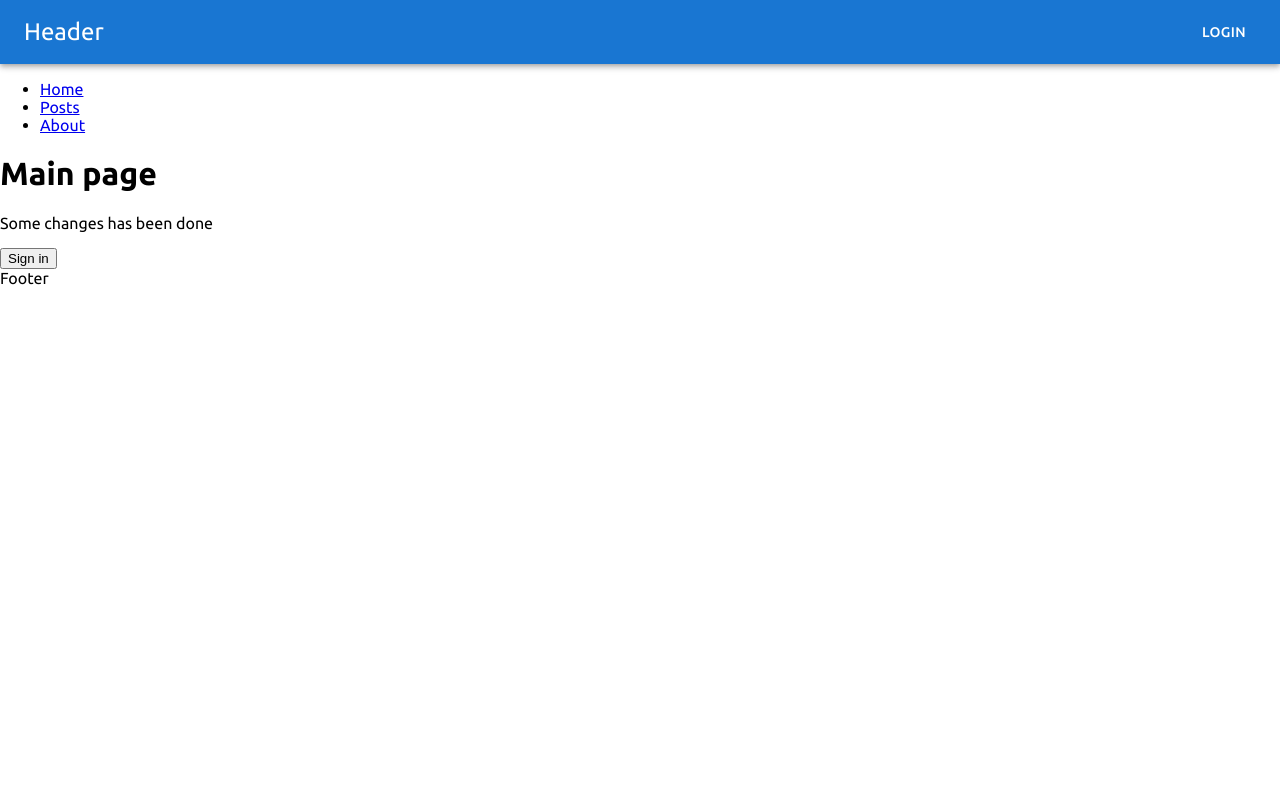
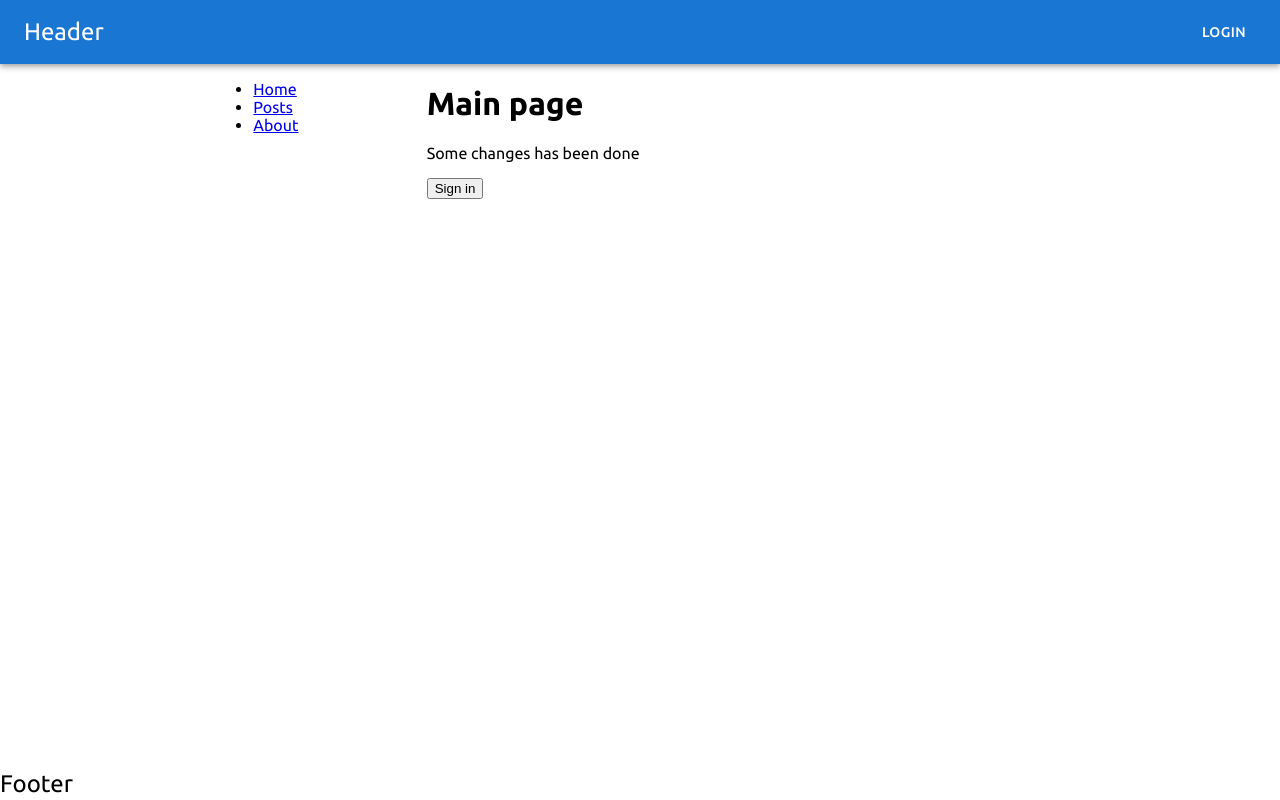
Before and after one commit to alehkonan/first-next-app, a Next.js app: page / in a window 1280 px wide. Built offline with nearby package versions, Linux system fonts and the light colour scheme; no server answers.

Commit message:
fix: layout

```diff
--- /dev/null
+++ b/layout/Footer/footer.module.css
@@ -0,0 +1,3 @@
+.footer {
+  background-color: var(--bg-color);
+}
--- /dev/null
+++ b/layout/Footer/index.tsx
@@ -0,0 +1,20 @@
+import React, { DetailedHTMLProps, FunctionComponent, HTMLAttributes } from 'react';
+import { Typography } from '@material-ui/core';
+import styles from './footer.module.css';
+import cn from 'classnames';
+
+interface FooterProps extends DetailedHTMLProps<HTMLAttributes<HTMLDivElement>, HTMLDivElement> { }
+
+export const Footer: FunctionComponent<FooterProps> = ({ className }) => {
+  return (
+    <footer className={cn(className, styles.footer)}>
+      <Typography
+        fontFamily="inherit"
+        variant="h5"
+        noWrap
+      >
+        Footer
+      </Typography>
+    </footer>
+  )
+}
--- a/layout/Header/index.tsx
+++ b/layout/Header/index.tsx
@@ -1,11 +1,13 @@
-import React, { FunctionComponent } from 'react';
+import React, { DetailedHTMLProps, FunctionComponent, HTMLAttributes } from 'react';
 import { AppBar, Button, IconButton, Toolbar, Typography } from '@material-ui/core';
 import { Box } from '@material-ui/system';
 import MenuIcon from '@material-ui/icons/Menu';
 
-export const Header: FunctionComponent = () => {
+interface HeaderProps extends DetailedHTMLProps<HTMLAttributes<HTMLDivElement>, HTMLDivElement> { }
+
+export const Header: FunctionComponent<HeaderProps> = ({ className }) => {
   return (
-    <Box sx={{ flexGrow: 1 }}>
+    <Box className={className} sx={{ flexGrow: 1 }}>
       <AppBar position="static">
         <Toolbar>
           <IconButton
--- a/layout/Navigation/index.tsx
+++ b/layout/Navigation/index.tsx
@@ -1,9 +1,11 @@
-import React, { FunctionComponent } from 'react';
+import React, { DetailedHTMLProps, FunctionComponent, HTMLAttributes } from 'react';
 import Link from 'next/link';
 
-export const Navigation: FunctionComponent = () => {
+interface NavProps extends DetailedHTMLProps<HTMLAttributes<HTMLElement>, HTMLElement> {}
+
+export const Navigation: FunctionComponent<NavProps> = ({ className }) => {
   return (
-    <nav>
+    <nav className={className}>
       <ul>
         <li>
           <Link href="/">Home</Link>
--- a/layout/index.tsx
+++ b/layout/index.tsx
@@ -1,14 +1,16 @@
 import React, { FunctionComponent } from 'react';
 import { Header } from './Header';
 import { Navigation } from './Navigation';
+import styles from './layout.module.css';
+import { Footer } from './Footer';
 
 const Layout: FunctionComponent = ({ children }) => {
   return (
-    <div>
-      <Header />
-      <Navigation />
-      <main>{children}</main>
-      <footer>Footer</footer>
+    <div className={styles.layout}>
+      <Header className={styles.header} />
+      <Navigation className={styles.nav} />
+      <main className={styles.main}>{children}</main>
+      <Footer className={styles.footer} />
     </div>
   )
 }
--- /dev/null
+++ b/layout/layout.module.css
@@ -0,0 +1,52 @@
+.layout {
+  min-height: 100vh;
+  display: grid;
+  grid-template-rows: auto 1fr auto;
+  grid-template-columns: repeat(4, 1fr);
+  grid-template-areas:
+    "head head head head"
+    "nav main main main"
+    "foot foot foot foot";
+}
+
+
+.header {
+  grid-area: head;
+}
+
+.nav {
+  grid-area: nav;
+}
+
+.main {
+  grid-area: main;
+}
+
+.footer {
+  grid-area: foot;
+}
+
+@media (min-width: 1200px) {
+  .layout {
+    grid-template-columns: repeat(6, 1fr);
+    grid-template-areas:
+      "head head head head head head"
+      ". nav main main main ."
+      "foot foot foot foot foot foot";
+  }
+}
+
+@media (max-width: 600px) {
+  .layout {
+    grid-template-rows: auto 1fr auto;
+    grid-template-columns: 1fr;
+    grid-template-areas:
+      "head"
+      "main"
+      "foot";
+  }
+
+  .nav {
+    display: none;
+  }
+}
--- a/styles/globals.css
+++ b/styles/globals.css
@@ -5,3 +5,7 @@ body {
   box-sizing: border-box;
   font-family: 'Ubuntu', sans-serif;
 }
+
+:root {
+  --bg-color: '#3a52b2'
+}
```
